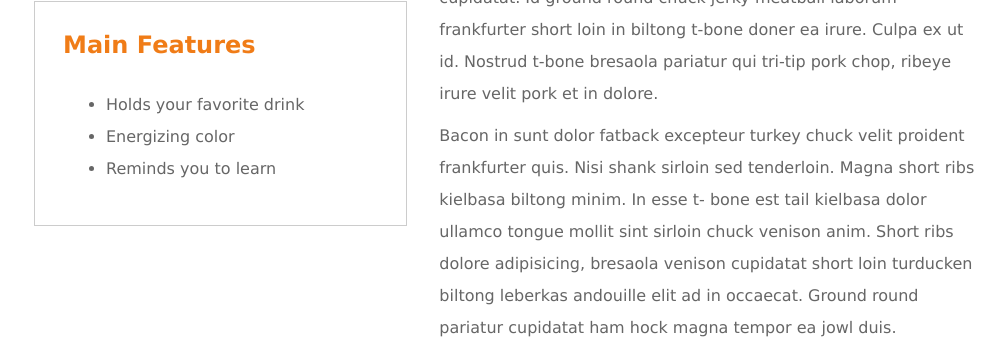
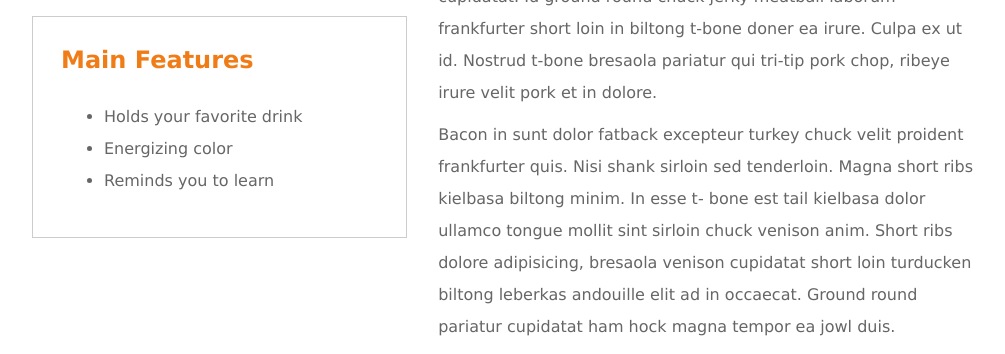
Before and after one commit to marhines/Project1, a plain HTML site: page index.html in a window 1280 px wide. Shown: the part 532-886 px from the top of the page, without its empty margins (8-1013 px from the left). Drawn offline with Linux system fonts and the light colour scheme.

Commit message:
Update to index and css for revision needed after first evaluation

```diff
--- a/css/main.css
+++ b/css/main.css
@@ -1,44 +1,41 @@
 /*  set up main font and style   */
 body {
 	font-family: "Verdana", sans-serif;
-	color: #666666;
+	color: #666;
 	width: 1024px;
 	line-height: 2.0;
 	font-weight: normal;
 
 }
-
-.mug img {
-	max-width:375px;
-	max-height:375px;
+/* max width and height of the mug image
+.mug {
+	max-width: 375px;
+	max-height: 375px;
 }
 /*   container to hold page header and the two columns  */
 .container {
-	width:1024px;
-	margin-top: 25px;
-	padding-left: 12px;
+	width: 1024px;
+	margin: 12px 0 0 0;
+	padding: 12px 0 0 0;
 
 }
 /*    container for the two columns  */
 .container2 {
 	font-size: medium;
 	font-weight: normal;
-	margin-top: 20px;
-	margin-left: 15px;
-	margin-right: 26px;
+	margin: 20px 26px 0 40px;
 }
 /* set up spacing for the two columns */
 .col-md-7 {
-	padding-left: 22px;
-	padding-right: 0px;
+	padding: 0 0 0 7px;
 }
 
 .col-md-5 {
-	padding-right:10px;
+	padding: 0 10px 0 0;
 }
 /* for the spacing between the paragraphs and the subtitle  */
 .paragraphs {
-	padding-top: 10px;
+	padding: 30px 16px 0 0;
 
 }
 /* style for the page header and sub titles  */
@@ -48,29 +45,24 @@ h1 {
 }
 
 h2 {
-	font-size:24px;
+	font-size: 24px;
 	font-weight: bold;
-	margin-top: 0px;
-	color: #F07C17;
+	margin: 0 0 0 0;
+	color: #f07c17;
 }
 /* spacing for the 3 paragraphs  */
 p {
-	margin: 10px 0 10px 0;
 	font-weight: 400;
 	line-height: 32px;
 }
 /* features is the box under the image  */
 .features {
 	max-width: 375px;
-	margin-top: 32px;
-	border: 1px solid #CCCCCC;
-	padding-top: 30px;
-	padding-left: 28px;
-	padding-bottom: 30px;
-	padding-right: 4px;
+	margin: 32px 0 0 0;
+	border: 1px solid #CCC;
+	padding: 30px 4px 30px 28px;
 }
 /*   the list within the features box   */
 .list {
-	padding-top:20px;
-	padding-left:3px;
+	padding: 28px 0 0 3px;
 }
--- a/index.html
+++ b/index.html
@@ -19,8 +19,8 @@
             </div>
             <div class="row container2">  <!-- container to hold the two main columns -->
                 <div class="col-md-5">    <!-- left columns contains an image with text list under -->
-                    <img class="img-responsive" class ="mug" src="images/mug.png" alt="Orange mug with Udacity logo">
-                    <div class="features" text-center>
+                    <img class="img-responsive mug" src="images/mug.png" alt="Orange mug with Udacity logo">
+                    <div class="features">
                         <h2>Main Features</h2>
                         <div class="list">
                             <ul>
```
